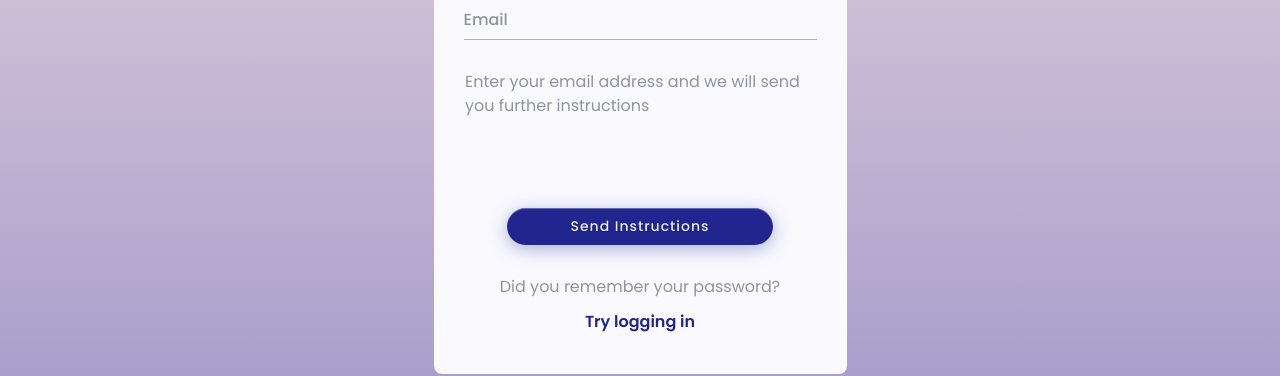
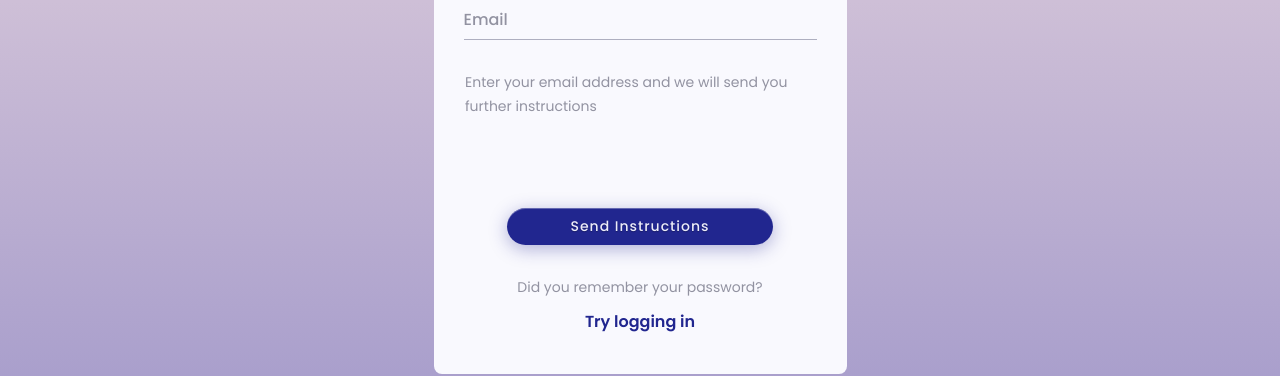
Before and after one commit to D1msn/friday-app, a React (Create React App) app: page /auth/recovery in a window 1280 px wide. Shown: the part 245-621 px from the top of the page. Built offline with nearby package versions, Linux system fonts and the light colour scheme.

Commit message:
add utils css

```diff
--- a/src/pages/AuthPages/CreateNewPassPage.tsx
+++ b/src/pages/AuthPages/CreateNewPassPage.tsx
@@ -4,12 +4,10 @@ import Button from '../../components/common/Button/Button'
 import { AuthBodyWrapperStyled } from '../../styles/AuthBodyWrapper.styled'
 import { FormWrapper } from '../../styles/FormWrapper.styled'
 import InputText from '../../components/common/InputText/InputText'
+import { grayText } from '../../styles/utils.styles'
 
 const Text = styled.p`
-  font-size: 14px;
-  line-height: 24px;
-  color: #2D2E46;
-  opacity: 0.5;
+  ${grayText};
   margin: 20px 0 90px 0;
   max-width: 350px;
 `
--- a/src/pages/AuthPages/RecoveryPassPage.tsx
+++ b/src/pages/AuthPages/RecoveryPassPage.tsx
@@ -6,12 +6,10 @@ import InputText from '../../components/common/InputText/InputText'
 import { FormWrapper } from '../../styles/FormWrapper.styled'
 import { AuthLinkText } from '../../styles/StyledNavLink.styled'
 import { RouteNames } from '../../routes'
+import { grayText } from '../../styles/utils.styles'
 
 const Text = styled.p`
-  font-size: 16px;
-  line-height: 24px;
-  color: #2D2E46;
-  opacity: 0.5;
+  ${grayText};
   margin-top: 30px;
   max-width: 350px;
 `
--- a/src/styles/FormWrapper.styled.ts
+++ b/src/styles/FormWrapper.styled.ts
@@ -5,9 +5,6 @@ export const FormWrapper = styled.ul`
   display: flex;
   flex-direction: column;
   align-items: center;
-
-
-
   .form-row{
     position: relative;
     width: 100%;
--- /dev/null
+++ b/src/styles/utils.styles.ts
@@ -0,0 +1,8 @@
+import { css } from 'styled-components'
+
+export const grayText = css`
+  font-size: 14px;
+  line-height: 24px;
+  color: #2D2E46;
+  opacity: 0.5;
+`
```
